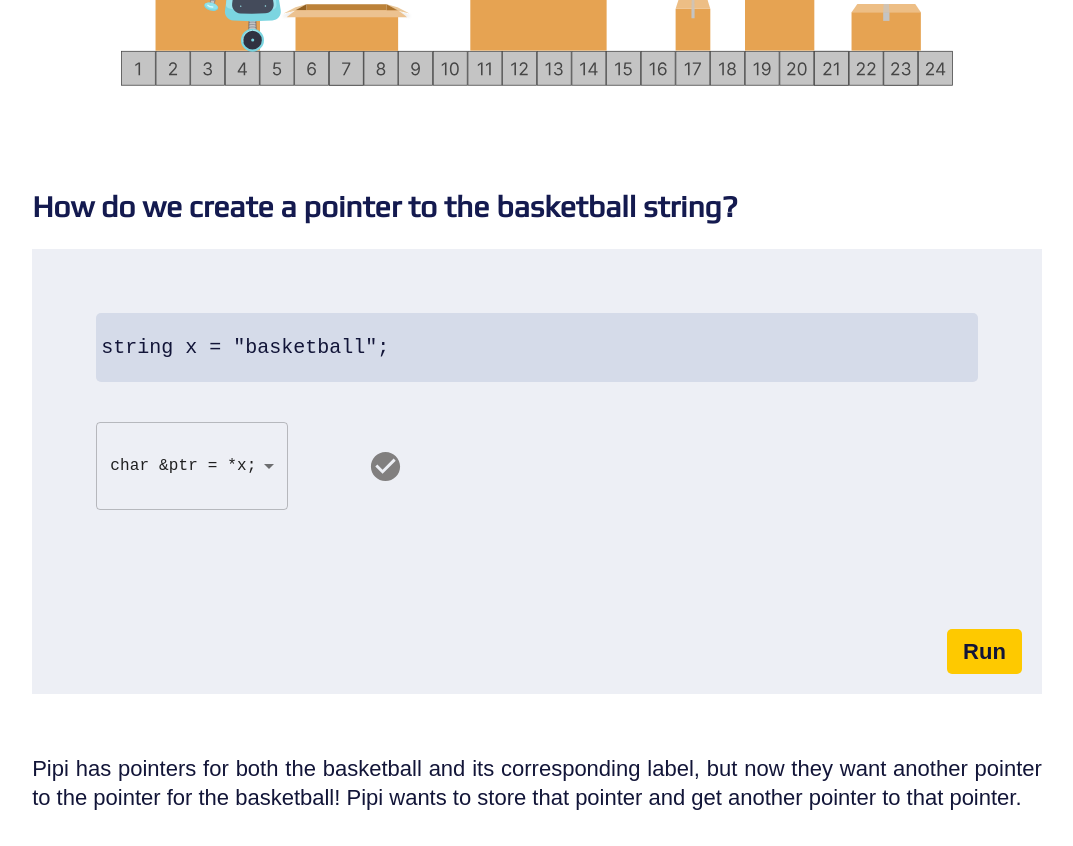
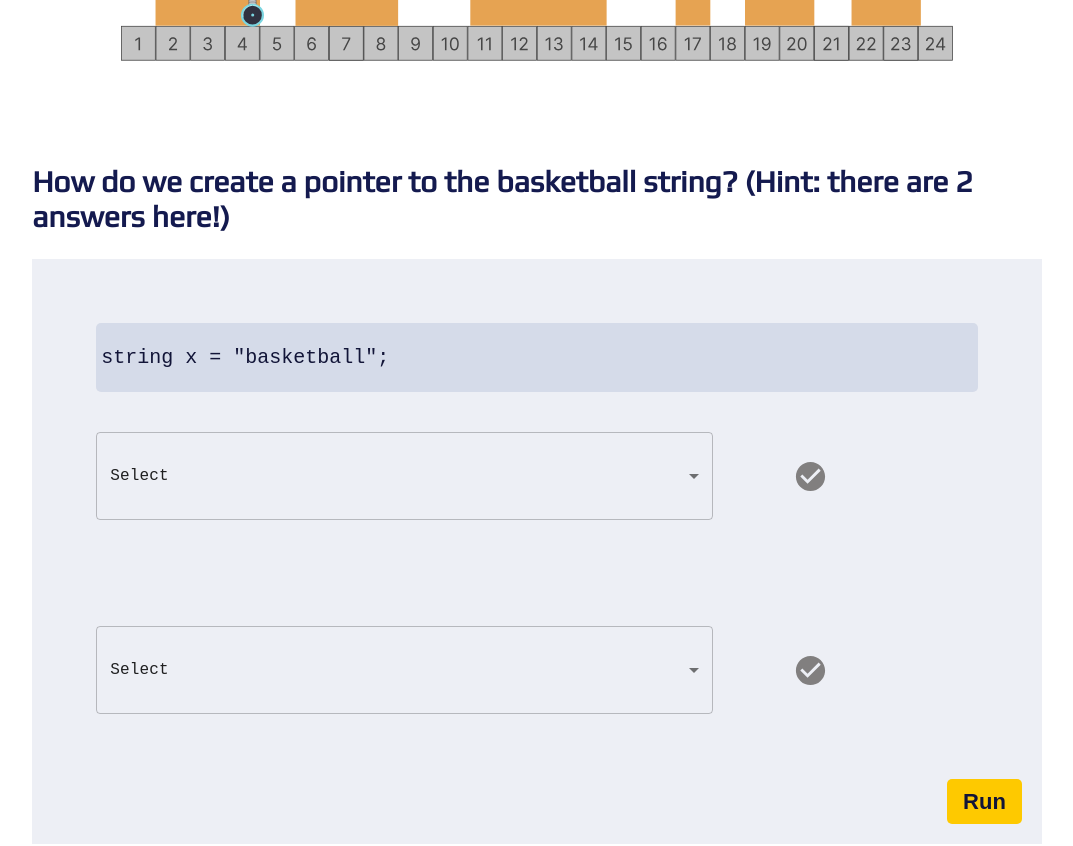
Before and after one commit to uclaacm/parcel-pointers, a React app: page /exercise-2 in a window 1280 px wide. Shown: the part 1360-2206 px from the top of the page, without its empty margins (103-1176 px from the left). Built offline with nearby package versions, Linux system fonts and the light colour scheme; a web font is replaced by a local one.

Commit message:
make select the default, make people select an answer (#474)
* make select the default, make people select an answer

* fix lint

* add hint

```diff
--- a/src/components/RunCode.tsx
+++ b/src/components/RunCode.tsx
@@ -28,6 +28,7 @@ const RunCode: React.FC<RunCodeProps> = ({
   const [selections, setSelections] = useState<string[]>([]);
   const [answers, setAnswers] = useState<Array<boolean | null>>([]);
   const [alert, setAlert] = useState(false);
+  const unanswered = 'Please select an answer';
 
   const alertFunction = () => {
     setAlert(true);
@@ -40,8 +41,8 @@ const RunCode: React.FC<RunCodeProps> = ({
     if (selections.length == 0) {
       const tempArr: string[] = [];
       const ansArr: Array<boolean | null> = [];
-      questions.forEach((question) => {
-        tempArr.push(question.options[0]);
+      questions.forEach(() => {
+        tempArr.push('');
         ansArr.push(null);
       });
       setSelections(tempArr);
@@ -123,7 +124,9 @@ const RunCode: React.FC<RunCodeProps> = ({
                 />
               </svg>
               <p style={{ color: answers[index] ? '#31A74B' : '#a80000' }}>
-                {question.answerText.get(selections[index])}
+                {selections[index] == ''
+                  ? unanswered
+                  : question.answerText.get(selections[index])}
               </p>
               <div style={{ display: answers[index] ? 'flex' : 'none' }}>
                 <CopyToClipboard
--- a/src/components/SelectCode.tsx
+++ b/src/components/SelectCode.tsx
@@ -12,7 +12,7 @@ interface SelectCodeProps {
 }
 
 const SelectCode: React.FC<SelectCodeProps> = ({ choices, handleClick }) => {
-  const [display, setDisplay] = useState(choices[0] || '');
+  const [display, setDisplay] = useState('');
 
   const handleChange = (e: SelectChangeEvent) => {
     setDisplay(e.target.value);
@@ -29,6 +29,11 @@ const SelectCode: React.FC<SelectCodeProps> = ({ choices, handleClick }) => {
           inputProps={{ 'aria-label': 'Without label' }}
           className="select-input"
         >
+          <MenuItem value="">
+            <pre>
+              <code>Select</code>
+            </pre>
+          </MenuItem>
           {choices.map((choice, index) => (
             <MenuItem
               value={choice}
--- a/src/pages/Exercise2.tsx
+++ b/src/pages/Exercise2.tsx
@@ -38,6 +38,33 @@ const questions1 = [
 ];
 
 const questions2 = [
+  {
+    options: [
+      'char &ptr = *x;',
+      'string *ptr = &x;',
+      'string *ptr = *x;',
+      'char *ptr = &x;',
+    ],
+    answers: ['string *ptr = &x;', 'char *ptr = &x;'],
+    answerText: new Map([
+      [
+        'char &ptr = *x;',
+        'Not quite. Remember that the & operator is used to declare a reference before the equal sign and that the * operator after the equal sign dereferences a variable, meaning that you would try to find the value at memory address 3!',
+      ],
+      [
+        'string *ptr = &x;',
+        'Correct! You can actually declare it as either a char or string pointer.',
+      ],
+      [
+        'string *ptr = *x;',
+        'Not quite. Remember that the * operator after the equal sign dereferences a variable, meaning that you would try to find the value at memory address 3!',
+      ],
+      [
+        'char *ptr = &x;',
+        'Correct! You can actually declare it as either a char or string pointer.',
+      ],
+    ]),
+  },
   {
     options: [
       'char &ptr = *x;',
@@ -130,7 +157,10 @@ const Exercise2: FC = () => {
           <div className="exercise-2-diagram">
             <img src={Exercise2Diagram2} alt="Exercise 2 Diagram" />
           </div>
-          <h2>How do we create a pointer to the basketball string?</h2>
+          <h2>
+            How do we create a pointer to the basketball string? (Hint: there
+            are 2 answers here!)
+          </h2>
           <div className="exercise2-div">
             <RunCode
               questions={questions2}
--- a/src/styles/SelectCode.scss
+++ b/src/styles/SelectCode.scss
@@ -6,7 +6,7 @@
   font-family: $niramit;
   font-size: 1.6vw;
   height: fit-content;
-  width: fit-content;
+  width: 70%;
 
   @media (max-width: 600px) {
     font-size: 4vw;
```
